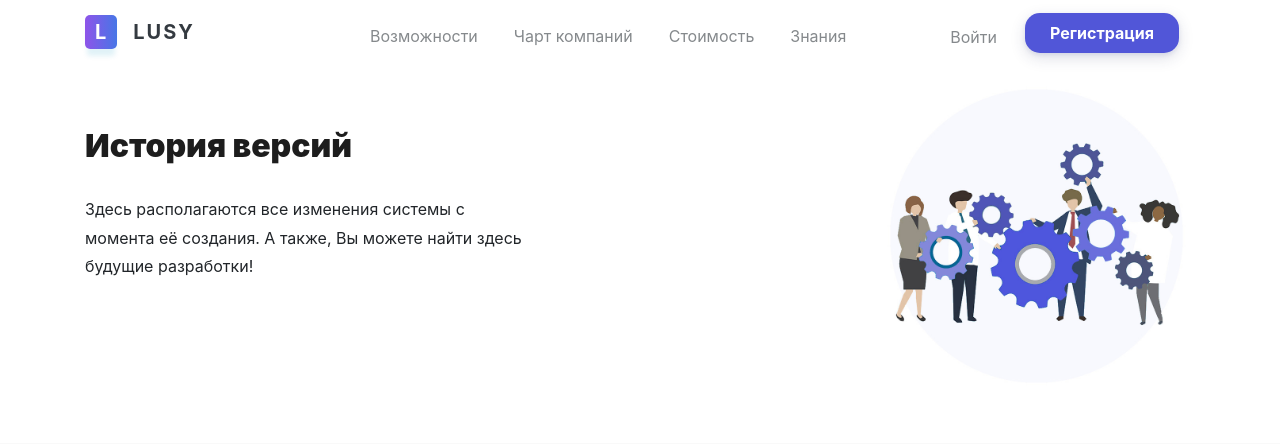
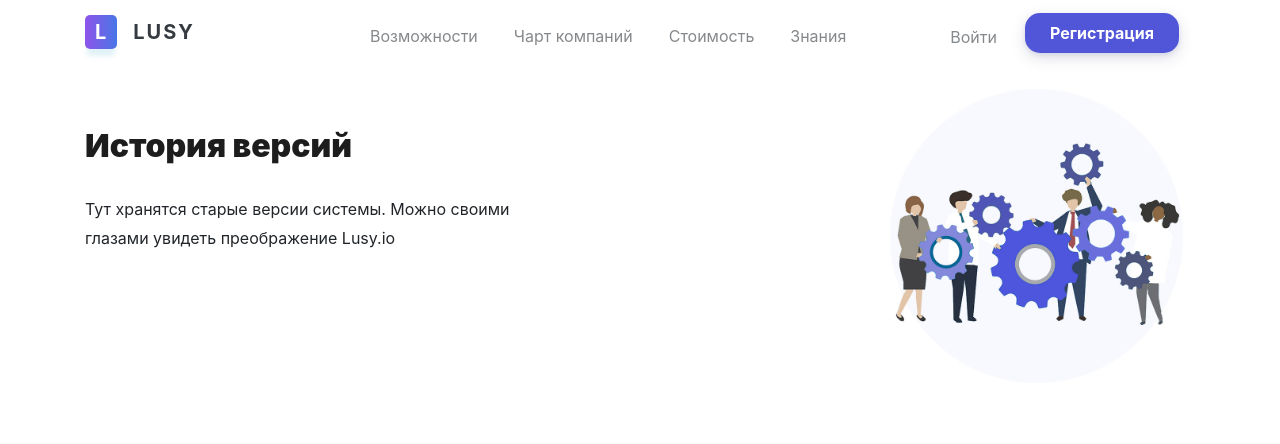
Before and after one commit to lusyio/lusypublic, a PHP site: template app/views/history/index.php in a window 1280 px wide. Shown: the top 444 px of the page. Run offline with PHP 8.4, Linux system fonts and the light colour scheme; the template is opened without the code that fills it, so the values that code supplies are empty; some libraries are stand-ins or nearby versions.

Commit message:
Revert "Описание к истории версий"
This reverts commit 8e8870ee1006b741f305e1965a85f2d45db60a69.

```diff
--- a/app/views/history/index.php
+++ b/app/views/history/index.php
@@ -3,7 +3,7 @@
         <div class="col-12 col-lg-5">
             <h1>История версий</h1>
             <p>
-                Здесь располагаются все изменения системы с момента её создания. А также, Вы можете найти здесь будущие разработки!
+                Тут хранятся старые версии системы. Можно своими глазами увидеть преображение Lusy.io
             </p>
         </div>
         <div class="col text-right">
```
